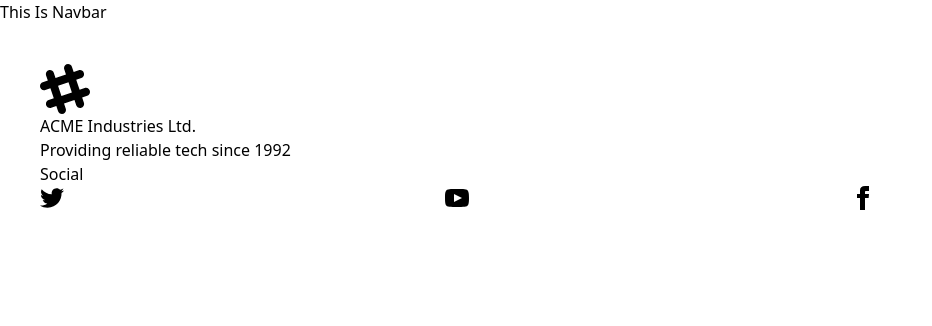
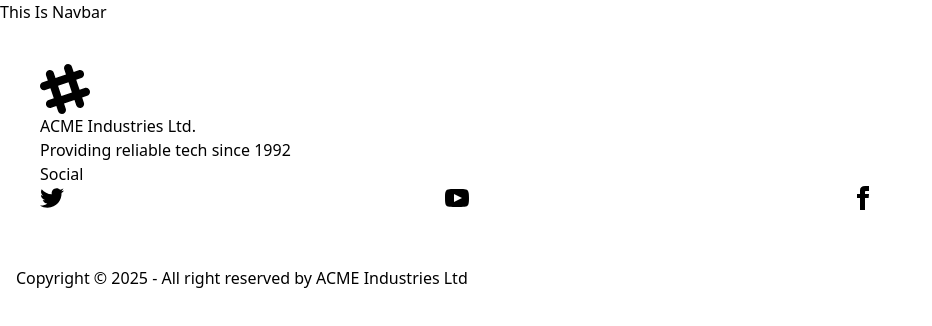
Before and after one commit to MohammadRayhan190720/Restaurent-Projets, a React (Vite) app in the folder Restaurent-Project-Client/: page / in a window 1280 px wide. Shown: the top 326 px of the page, without its empty margins (0-932 px from the left). Built offline with nearby package versions, Linux system fonts and the light colour scheme.

Commit message:
added more info

```diff
--- a/Restaurent-Project-Client/src/Pages/shared/Footer.jsx
+++ b/Restaurent-Project-Client/src/Pages/shared/Footer.jsx
@@ -1,6 +1,7 @@
 
 const Footer = () => {
   return (
+    <>
       <footer className="footer sm:footer-horizontal bg-neutral text-neutral-content p-10">
         <aside>
           <svg
@@ -59,6 +60,15 @@
           </div>
         </nav>
       </footer>
+      <div className="footer sm:footer-horizontal footer-center bg-base-300 text-base-content p-4">
+        <aside>
+          <p>
+            Copyright © {new Date().getFullYear()} - All right reserved by ACME
+            Industries Ltd
+          </p>
+        </aside>
+      </div>
+    </>
   );
 };
 
```
Lines whose indentation alone changed are shown as unchanged.
